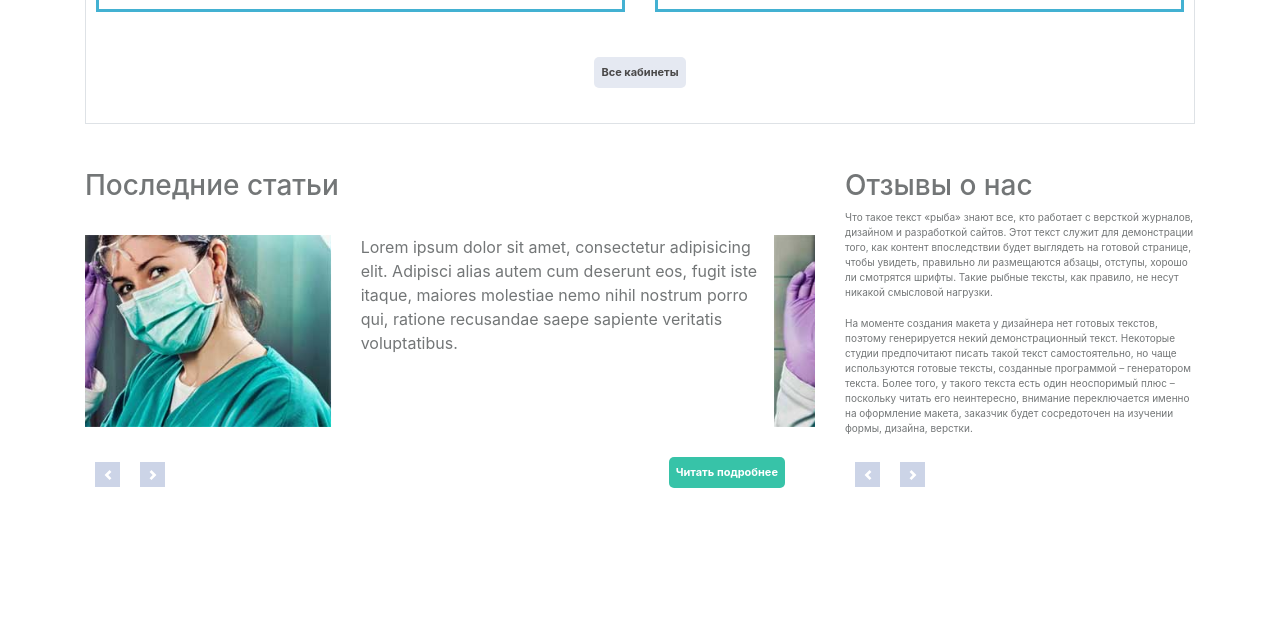
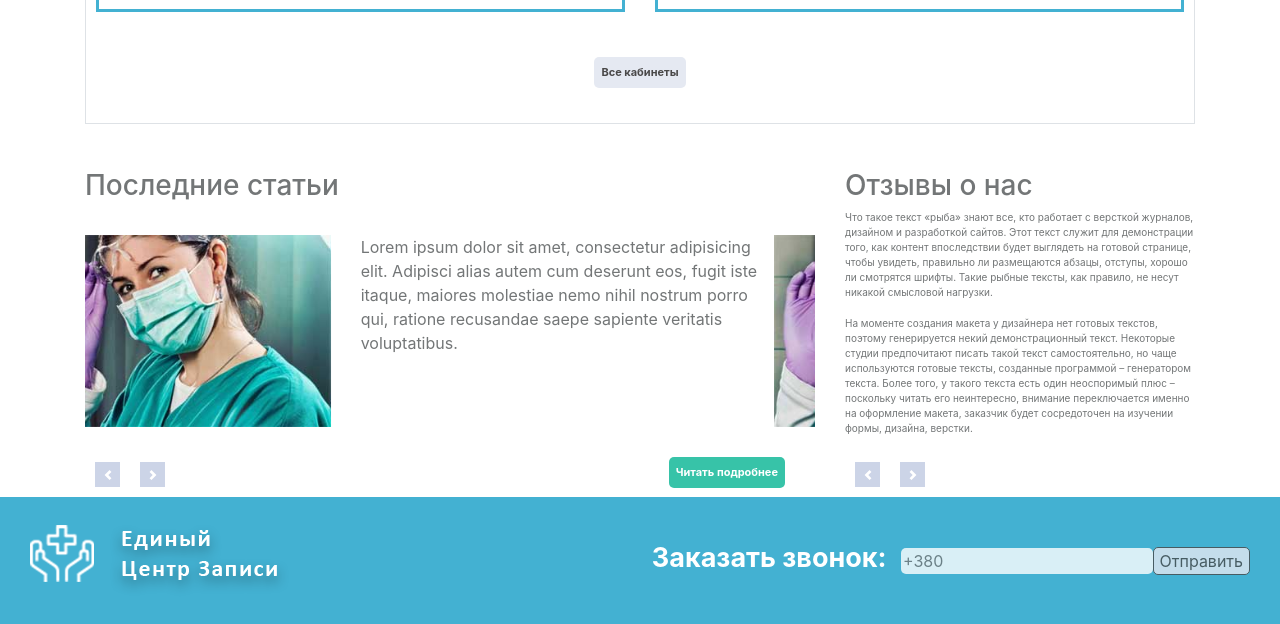
Before and after one commit to holms-lm/mrt2Midle, a website: page index.html in a window 1280 px wide. Shown: the part 1623-2247 px from the top of the page. Before the commit the page ends 2120 px from the top, so only its background shows below. Drawn offline with nearby package versions, Linux system fonts and the light colour scheme.

Commit message:
prefooter

```diff
--- a/index.html
+++ b/index.html
@@ -99,6 +99,7 @@
                                     <button>Отправить</button>
                                 </div>
                             </form>
+
                         </div>
                     </div>
                 </div>
@@ -877,6 +878,26 @@
             </div>
         </div>
     </section>
+    <section class="prefooter">
+        <div class="row-call-back">
+            <div class="for-logo">
+                <img src="asssets/logo.png" alt="logo">
+            </div>
+            <div class="call-back">
+                <div class="bold">Заказать звонок:</div>
+                <div class="for-form">
+                    <form action="hendler.php">
+                        <div class="contact-us">
+                            <input type="text" placeholder="+380" name="phone">
+                            <button>Отправить</button>
+                        </div>
+                    </form>
+
+                </div>
+            </div>
+        </div>
+    </section>
+
 </main>
 </body>
 <!-- Optional JavaScript -->
--- /dev/null
+++ b/src/footer.scss
@@ -0,0 +1,40 @@
+.row-call-back {
+  min-height: 127px;
+  background-color: $mainColor;
+  display: flex;
+  flex-wrap: wrap;
+  justify-content: space-between;
+  align-items: center;
+  padding: 15px 30px;
+  .for-logo {
+
+  }
+  .bold {
+    display: inline-block;
+    font-size: 27px;
+    font-weight: bold;
+    color: white;
+  }
+  .for-form {
+    display: inline-block;
+    margin-left: 10px;
+  }
+  .contact-us {
+    opacity: .8;
+    button {
+      color: $menuColor;
+      background-color: $grayColor;
+      border: 1px solid $menuColor;
+      -webkit-border-radius: 5px;
+      -moz-border-radius: 5px;
+      border-radius: 5px;
+      margin-left: -5px;
+      margin-top: 10px;
+      margin-bottom: 10px;
+    }
+    input {
+      border-radius: 5px;
+      border: 0px;
+    }
+  }
+}
--- a/src/main.scss
+++ b/src/main.scss
@@ -17,3 +17,4 @@ $greenButton: #37c3a8;
 @import "banner";
 @import "main_content";
 @import "carousel";
+@import "footer";
```
Also changed, not shown: asssets/arrow-left.png (added), asssets/arrow-right.png (added), asssets/list-marker.png (added), asssets/logo-clinic.jpg (added), asssets/logo_clinic-mono.png (added), asssets/logo_clinic.png, asssets/mail.png, asssets/phone.png, dist/main.css.
